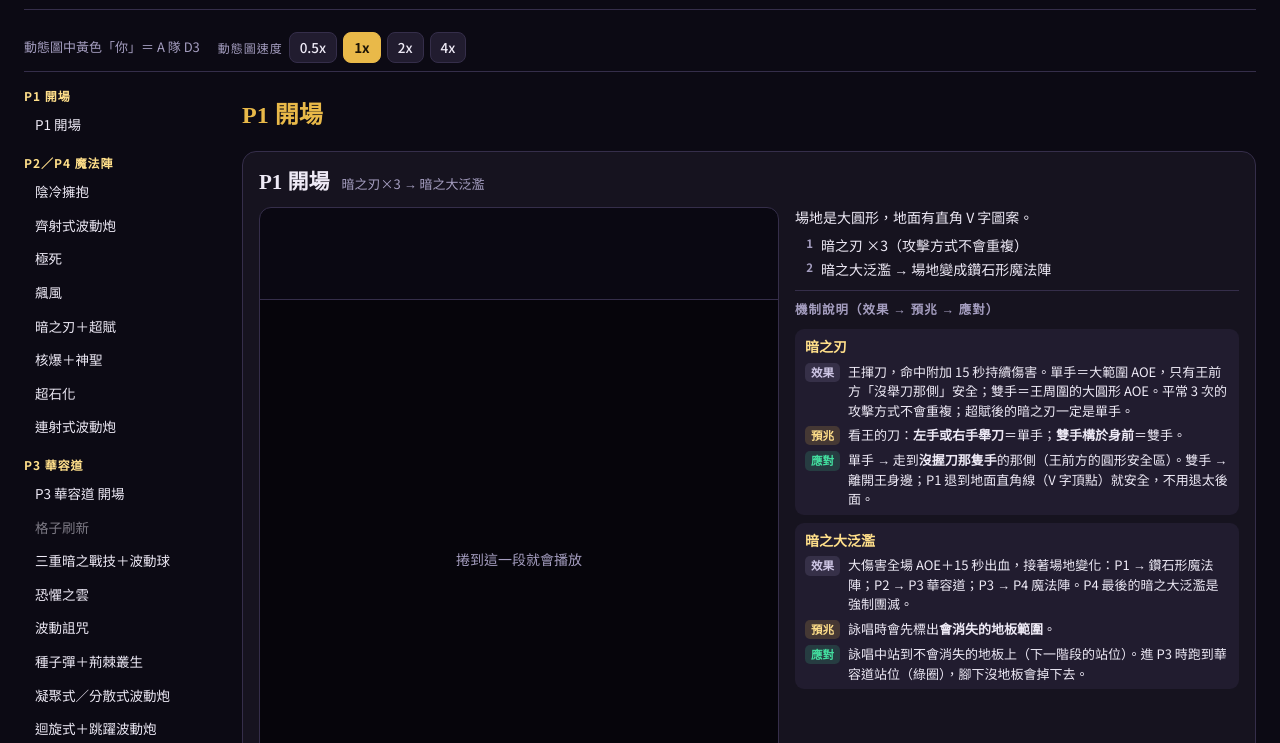
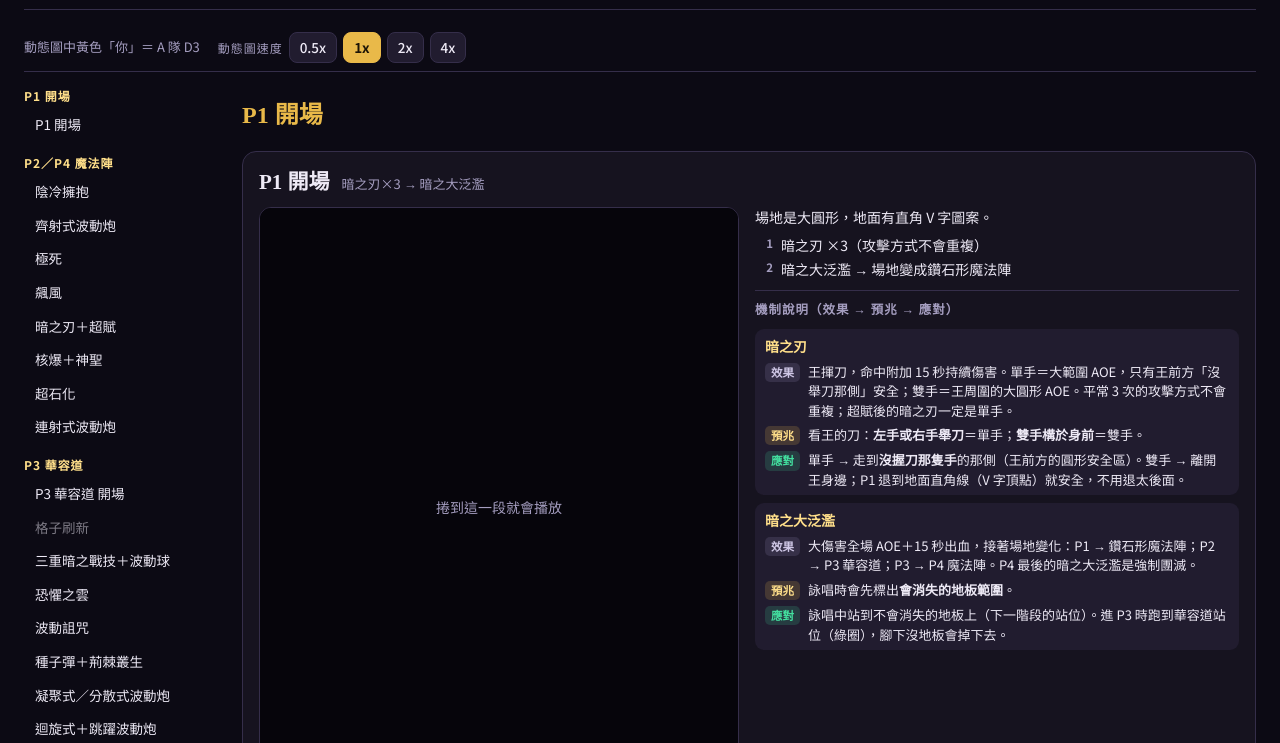
Before and after one commit to seiran-ilai/ff14-cloud-of-darkness-sim, a website built with Vite: page guide.html in a window 1280 px wide. Shown: the part 57-800 px from the top of the page. Built offline with nearby package versions, Linux system fonts and the light colour scheme.

Commit message:
教學動態圖文字放在場地上下空白處、模擬器可收起側欄、三重暗之戰技預兆補上攻略說法

```diff
--- a/src/core/config.ts
+++ b/src/core/config.ts
@@ -40,6 +40,8 @@ export interface Config {
   zoom: 'near' | 'mid' | 'far';
   /** 大遊戲畫面：舞台佔滿整個寬度，說明欄移到下面 */
   big: boolean;
+  /** 收起兩側的說明欄：遊戲畫面變大 */
+  hideSides: boolean;
   sound: boolean;
   acts: ActionConfig[];
   al: Alliance;
@@ -64,7 +66,7 @@ export const DEFAULT_ACTS: readonly ActionConfig[] = [
 export const cloneActs = (a: readonly ActionConfig[]): ActionConfig[] => JSON.parse(JSON.stringify(a));
 
 export function defaultConfig(): Config {
-  return { auto: true, speed: 1, hint: true, text: true, tele: true, failMode: 'stop', dur: 14, cdReset: true, cam: 'fixed', zoom: 'mid', big: false, sound: true, acts: cloneActs(DEFAULT_ACTS), al: 'A', role: 'D3', drill: 'run:one:p1', pick: 'one', rand: { repeat: true, mins: 3, ids: [] } };
+  return { auto: true, speed: 1, hint: true, text: true, tele: true, failMode: 'stop', dur: 14, cdReset: true, cam: 'fixed', zoom: 'mid', big: false, hideSides: false, sound: true, acts: cloneActs(DEFAULT_ACTS), al: 'A', role: 'D3', drill: 'run:one:p1', pick: 'one', rand: { repeat: true, mins: 3, ids: [] } };
 }
 
 /** 舊設定沒有插言（P3 打斷小王用）：補在最後 */
@@ -88,6 +90,7 @@ export function loadConfig(): Config {
     cam: store.get('cam', d.cam),
     zoom: store.get('zoom', d.zoom),
     big: store.get('big', d.big),
+    hideSides: store.get('hideSides', d.hideSides),
     sound: store.get('sound', d.sound),
     acts: withInterject(store.get<ActionConfig[] | null>('acts', null) || d.acts),
     al: store.get('al', d.al),
--- a/src/drills/mechinfo.ts
+++ b/src/drills/mechinfo.ts
@@ -81,7 +81,7 @@ export const MECH_INFO: Record<string, MechInfo> = {
   },
   三重暗之戰技: {
     effect: '小王連打 3 擊（第一擊一定是單手球）：<b>單手球</b>＝有球那半邊的 AOE（會碰到內場外側格子）；<b>雙手球</b>＝最近 3 人的分攤圓；<b>黑霧</b>＝最近 6 人的直線。',
-    tell: '詠唱中小王<b>依序亮出三個球</b>（左／右觸手＝單手、兩隻觸手＝雙手、身體中心＝黑霧），放招時不會再亮。',
+    tell: '詠唱中小王<b>依序亮出三個特效</b>，放招時不會再亮：<br>左或右觸手發光（攻略：單手有球）＝單手；<br>兩隻觸手同時發光（攻略：雙手有球）＝雙手；<br>身體中心發光（攻略：身上出黑霧）＝黑霧。',
     how: '<b>記住順序</b>。單手 → 躲到沒球那半邊；雙手 → MT＋H2、D1＋D3、D2＋D4 分攤；黑霧 → 照相對方向散開（只在前側散）。',
   },
   波動球: {
--- a/src/guide.ts
+++ b/src/guide.ts
@@ -68,11 +68,10 @@ function sectionHtml(k: string): string {
     <div class="ghead"><h2>${D.name}</h2><span class="muted">${D.sub}</span><span class="gwhy muted"></span></div>
     <div class="gcols">
       <div class="gplayer">
-        <div class="gview">
+        <div class="gstage" title="點畫面暫停／播放"><canvas class="gcv"></canvas>
           <div class="gtop"><div class="gcap"></div><span class="gtime"></span></div>
-          <div class="gstage" title="點畫面暫停／播放"><canvas class="gcv"></canvas><div class="gidle">捲到這一段就會播放</div></div>
           <div class="gbot"><span class="galert"></span></div>
-        </div>
+          <div class="gidle">捲到這一段就會播放</div></div>
         <div class="gctrl">
           <button class="btn sm" data-a="play">暫停</button>
           <button class="btn ghost sm" data-a="re">重播</button>
@@ -113,7 +112,8 @@ function jump(k: string): void {
 }
 
 /**
- * 動態圖上下的文字列（不疊在場地上）：上方＝詠唱名稱／讀條／處理方式與時間，下方＝王台詞與提示。
+ * 動態圖裡的文字（畫面比場地高，場地上下各留一段空白，文字放在空白處，不蓋到場地）：
+ * 上方＝詠唱名稱／讀條／處理方式與時間，下方＝王台詞與提示。
  * 只有內容變了才改 DOM。
  */
 const lastHtml = new Map<HTMLElement, string>();
@@ -125,7 +125,7 @@ function updCaption(): void {
   const c = G.cast && G.state === 'run' && G.t < G.cast.start + G.cast.dur ? G.cast : null;
   put(q(active, 'gcap'), c
     ? `<div class="gcast"><b>${c.name}</b><span>${Math.max(0, c.start + c.dur - G.t).toFixed(1)}</span></div><i class="gprog"><i style="width:${((G.t - c.start) / c.dur) * 100}%"></i></i>${c.tip ? `<em>${c.tip}</em>` : ''}`
-    : '<span class="muted">（目前沒有詠唱）</span>');
+    : '');
   const line = G.line && G.t < G.line.until ? G.line.text : '';
   const al = G.alert && G.t < G.alert.until ? G.alert.text : '';
   put(q(active, 'galert'), [line && `<span class="gline"><small>暗黑之雲</small>${line}</span>`, al && `<b>${al}</b>`].filter(Boolean).join(''));
--- a/src/styles/guide.css
+++ b/src/styles/guide.css
@@ -17,13 +17,15 @@
 .ghead{display:flex;flex-wrap:wrap;align-items:baseline;gap:4px 12px}
 .ghead h2{margin:0;font-family:var(--f-display);font-size:21px}
 .gwhy{color:var(--gold-2)}
-.gcols{display:grid;grid-template-columns:minmax(0,520px) minmax(0,1fr);gap:16px;align-items:start}
+.gcols{display:grid;grid-template-columns:minmax(0,480px) minmax(0,1fr);gap:16px;align-items:start}
 .gplayer{display:flex;flex-direction:column;gap:8px}
-/* 動態圖：上方文字列（詠唱／讀條／處理方式）＋場地＋下方文字列（王台詞／提示）。文字列固定高度、不疊在場地上 */
-.gview{display:flex;flex-direction:column;border:1px solid var(--line);border-radius:12px;overflow:hidden;background:#0a0812}
-.gtop{display:grid;grid-template-columns:minmax(0,1fr) auto;gap:8px;align-items:start;height:92px;overflow:hidden;padding:8px 10px;border-bottom:1px solid var(--line)}
-.gbot{height:58px;overflow:hidden;padding:6px 10px;border-top:1px solid var(--line);display:flex;align-items:center}
-.gstage{position:relative;width:100%;aspect-ratio:1/1;background:#06050b;cursor:pointer}
+/*
+ * 動態圖：畫面 4:5（比場地高）。鏡頭以寬度決定比例尺，所以場地上方（王的北邊）約 28%、下方約 11% 是空白，
+ * 詠唱／讀條／處理方式放上方空白、王台詞／提示放下方空白，不蓋到場地。
+ */
+.gstage{position:relative;width:100%;aspect-ratio:4/5;background:#06050b;cursor:pointer;border:1px solid var(--line);border-radius:12px;overflow:hidden}
+.gtop{position:absolute;top:0;left:0;right:0;height:26%;display:grid;grid-template-columns:minmax(0,1fr) auto;gap:8px;align-items:start;overflow:hidden;padding:10px 12px;pointer-events:none;text-shadow:0 1px 3px #000,0 0 6px #000}
+.gbot{position:absolute;bottom:0;left:0;right:0;height:10%;overflow:hidden;padding:4px 12px;display:flex;align-items:center;justify-content:center;text-align:center;pointer-events:none;text-shadow:0 1px 3px #000,0 0 6px #000}
 .gstage canvas{position:absolute;inset:0;width:100%;height:100%;display:block}
 .gidle{position:absolute;inset:0;display:flex;align-items:center;justify-content:center;color:var(--muted);font-size:14px;background:#06050b}
 .gsec.playing .gidle{display:none}
--- a/src/styles/layout.css
+++ b/src/styles/layout.css
@@ -41,6 +41,13 @@ a.btn{text-decoration:none;display:inline-block}
 /* 大遊戲畫面（設定）：舞台佔滿寬度、兩個側欄移到下面 */
 body.bigstage:not(.mobile) .main{grid-template-columns:minmax(0,1fr) minmax(0,1fr);grid-template-areas:"sc sc" "sl sr"}
 body.bigstage:not(.mobile) .stage{max-width:min(1100px,max(440px,calc(100vh - 130px)))}
+/* 收起側欄（上方按鈕）：只留遊戲畫面，畫面變大 */
+body.nosides:not(.mobile) .main{grid-template-columns:minmax(0,1fr);grid-template-areas:"sc"}
+body.nosides:not(.mobile) .main .sl,body.nosides:not(.mobile) .main .sr{display:none}
+body.nosides:not(.mobile) .stage{max-width:min(1100px,max(440px,calc(100vh - 130px)))}
+/* 側欄收起時機制提示卡看不到：詠唱提示與王台詞照樣顯示在遊戲畫面上 */
+body.nosides:not(.mobile) .casttip{display:block}
+body.nosides:not(.mobile) .bossline{display:flex}
 @media (max-width:720px){.main{grid-template-columns:minmax(0,1fr);grid-template-areas:"sc" "sr" "sl"}}
 /* 機制提示卡（右欄最上面）：固定高度、內容在卡片裡捲動，出現提示時不會把下面的卡片擠下去 */
 .tipcard{height:240px;overflow-y:auto}
--- a/src/ui/settings.ts
+++ b/src/ui/settings.ts
@@ -8,9 +8,12 @@ import { resize } from '../render/canvas';
 const TYPE_NAME: Record<ActType, string> = { sprint: '疾跑（加速）', akb: '防擊退', dash: '位移', interject: '插言（打斷）' };
 const DIRS: [string, string][] = [['fwd', '前'], ['back', '後'], ['left', '左'], ['right', '右']];
 
-/** 大遊戲畫面：舞台佔滿寬度（說明欄移到下面），換完重算 canvas 大小 */
+/** 大遊戲畫面（說明欄移到下面）、收起側欄：換 body class，換完重算 canvas 大小 */
 export function applyBig(cfg: Config): void {
   document.body.classList.toggle('bigstage', cfg.big);
+  document.body.classList.toggle('nosides', cfg.hideSides);
+  const b = document.getElementById('toggleSides');
+  if (b) b.textContent = cfg.hideSides ? '顯示側欄' : '收起側欄';
   resize();
 }
 
```
Also changed, not shown: index.html (+1 -0 lines), src/main.ts (+4 -4 lines), tests/ui.smoke.test.ts (+9 -0 lines).
